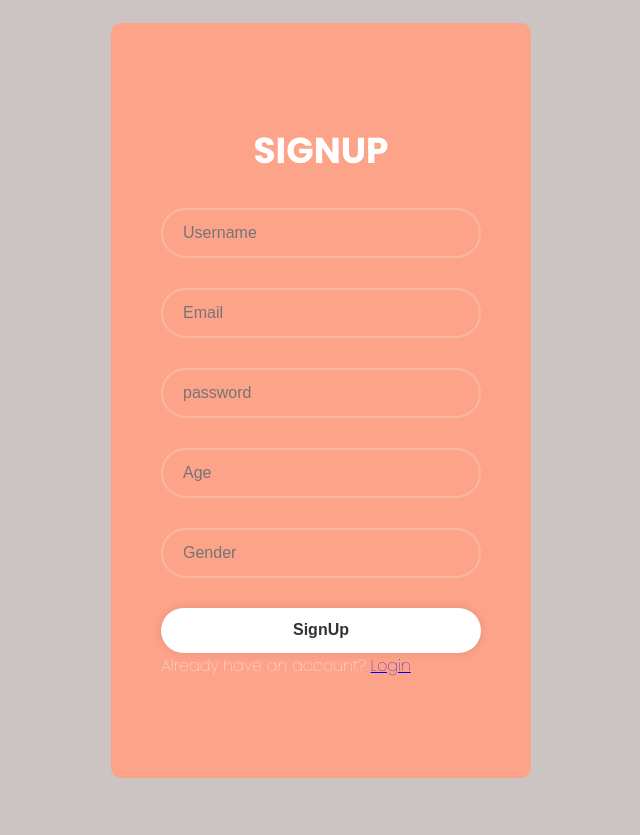
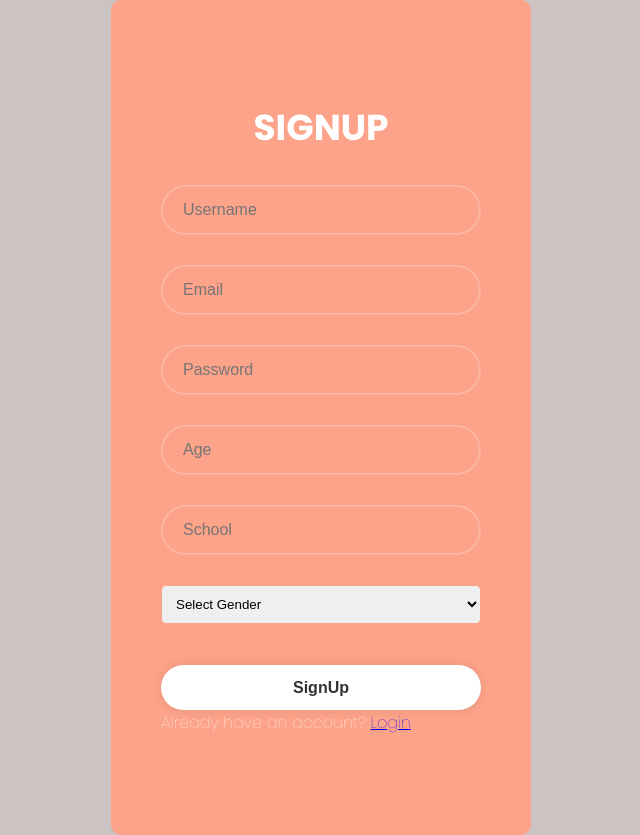
Before and after one commit to Rowaida-Ali/fatayat_elkwa, a React (Create React App) app in the folder frontend/login/: page /signup in a window 1280 px wide. Shown: the whole page, without its empty margins (319-959 px from the left). Before the commit the page ends 800 px from the top, so only its background shows below. Built offline with nearby package versions, Linux system fonts and the light colour scheme.

Commit message:
Navbar and Profile

```diff
--- a/frontend/login/src/App.js
+++ b/frontend/login/src/App.js
@@ -4,6 +4,7 @@ import LoginForm from './components/LoginForm/LoginForm';
 import Aboutpage from './components/Aboutpage/aboutpage';
 import SignupForm from './components/SignupForm/SignupForm';
 import HomePage from './components/Homepage/homepage'
+import ProfilePage from './components/profilepage/Profile';
 import{BrowserRouter,Routes,Route} from 'react-router-dom';
 
 export default function App(){
@@ -16,7 +17,8 @@ export default function App(){
         <Route path="/login" element={<LoginForm />}/>
         <Route path="/aboutpage" element={<Aboutpage />}/>
         <Route path="/signup" element={<SignupForm />}/>
-        <Route path='/home' element={<HomePage />}/>
+        <Route path='/' element={<HomePage />}/>
+        <Route path='/profile' element={<ProfilePage />}/>
       </Routes>
       </BrowserRouter>
     </div>
--- a/frontend/login/src/components/SignupForm/SignupForm.css
+++ b/frontend/login/src/components/SignupForm/SignupForm.css
@@ -49,3 +49,9 @@
     text-align: center;
     margin: 20px 0 15px;
 }
+.input-box select {
+    width: 100%;
+    padding: 10px;
+    border: 1px solid #fca389;
+    border-radius: 5px;
+}
--- a/frontend/login/src/components/SignupForm/SignupForm.jsx
+++ b/frontend/login/src/components/SignupForm/SignupForm.jsx
@@ -1,37 +1,80 @@
-import React from 'react'
+import React, { useState } from 'react';
 import './SignupForm.css';
 
 const SignupForm = () => {
+    const [formData, setFormData] = useState({
+        username: '',
+        email: '',
+        password: '',
+        age: '',
+        gender: ''
+    });
+
+    const handleChange = (e) => {
+        const { name, value } = e.target;
+        setFormData({
+            ...formData,
+            [name]: value
+        });
+    };
+
+    const handleSubmit = async (e) => {
+        e.preventDefault();
+        try {
+            const response = await fetch('http://localhost:3003/signup', {
+                method: 'POST',
+                headers: {
+                    'Content-Type': 'application/json',
+                },
+                body: JSON.stringify(formData),
+            });
+
+            if (!response.ok) {
+                throw new Error('Network response was not ok');
+            }
+
+            const data = await response.json();
+            alert(data.message);
+        } catch (error) {
+            console.error('Error:', error);
+            alert('Error');
+        }
+    };
+
     return (
-        <div style={{color:'gray'}}>
-        <div className='signup-wrapper' >
-            <form action=''>
+        <div style={{ color: 'gray' }}>
+            <div className='signup-wrapper'>
+                <form onSubmit={handleSubmit}>
                     <h1>SIGNUP</h1>
                     <div className="input-box">
-                    <input type="text" placeholder='Username' required/>
-
+                        <input type="text" name="username" placeholder='Username' required onChange={handleChange} />
                     </div>
                     <div className="input-box">
-                    <input type="text" placeholder='Email' required/>
-
+                        <input type="email" name="email" placeholder='Email' required onChange={handleChange} />
                     </div>
                     <div className="input-box">
-                    <input type="password" placeholder='password' required/>
+                        <input type="password" name="password" placeholder='Password' required onChange={handleChange} />
                     </div>
                     <div className="input-box">
-                    <input type="number" placeholder='Age' required/>
-
+                        <input type="number" name="age" placeholder='Age' required onChange={handleChange} />
                     </div>
                     <div className="input-box">
-                    <input type="text" placeholder='Gender' required/>
-
+                        <input type="text" name="school" placeholder='School' required onChange={handleChange} />
+                    </div>
+                    <div className="input-box">
+                        <select name="gender" required onChange={handleChange}>
+                            <option value="">Select Gender</option>
+                            <option value="male">Male</option>
+                            <option value="female">Female</option>
+                            <option value="other">Perfer not to say.</option>
+                        </select>
                     </div>
                     <button type="submit">SignUp</button>
-                <div className="register-link"></div>
                     <p>Already have an account? <a href='/login'>Login</a></p>
                 </form>
             </div>
         </div>
     );
 };
+
 export default SignupForm;
--- a/frontend/login/src/components/profilepage/Profile.jsx
+++ b/frontend/login/src/components/profilepage/Profile.jsx
@@ -1,17 +1,19 @@
-import React, { useState } from 'react';
+import React, { useState, useEffect } from 'react';
+import { useNavigate } from 'react-router-dom';
 import './ProfilePage.css';
 import EditPage from './EditPage';
 
 const ProfilePage = () => {
+  const navigate = useNavigate();
   const [isEditing, setIsEditing] = useState(false);
   const [profileData, setProfileData] = useState({
-    name: 'MUHAB',
-    title: 'A member in fatyat el kewa + wald',
-    about: 'I am Mohab Abdelgwad aka Muhab, I love Playboy Carti and my Spotify playlist',
+    name: '',
+    title: '',
+    about: '',
     picture: '',
-    age: 4,
-    school: 'Elekbal',
-    gender: 'Male',
+    age: '',
+    school: '',
+    gender: '',
   });
 
   const startEditing = () => setIsEditing(true);
@@ -22,6 +24,22 @@ const ProfilePage = () => {
   };
 
   const cancelEditing = () => setIsEditing(false);
+
+  const handleDelete = async () => {
+    try {
+      const response = await fetch('http://localhost:3003/delete_account', {
+        method: 'DELETE',
+      });
+
+      if (response.ok) {
+        navigate('/signup');
+      }
+      }
+     catch (error) {
+      console.error('Error deleting account:', error);
+      alert('An error occurred while deleting the account.');
+    }
+  };
 
   return (
     <div className="profile-container">
@@ -43,6 +61,9 @@ const ProfilePage = () => {
           <button className="edit-button" onClick={startEditing}>
             Edit Profile
           </button>
+          <button className="delete-button" onClick={handleDelete}>
+            Delete Account
+          </button>
         </div>
       ) : (
         <EditPage profile={profileData} onSave={saveProfile} onCancel={cancelEditing} />
--- a/frontend/login/src/components/profilepage/ProfilePage.css
+++ b/frontend/login/src/components/profilepage/ProfilePage.css
@@ -37,7 +37,7 @@
 }
 
 .image-placeholder:hover {
-  background-color: #ff9f9f;
+  background-color: #a13210;
 }
 
 .image {
@@ -89,3 +89,18 @@
   color: #fff;
   cursor: pointer;
 }
+.logout-button, .delete-button {
+  background-color: #333;
+  color: #fff;
+  padding: 10px 20px;
+  border: none;
+  border-radius: 5px;
+  cursor: pointer;
+  transition: background-color 0.3s ease, transform 0.3s ease;
+  margin-left: 10px;
+}
+
+.logout-button:hover, .delete-button:hover {
+  background-color: #555;
+  transform: scale(1.05);
+}
```
Also changed, not shown: frontend/login/src/components/assests/IMG-20240912-WA0093[1].jpg (deleted). Lines whose indentation alone changed are shown as unchanged.
